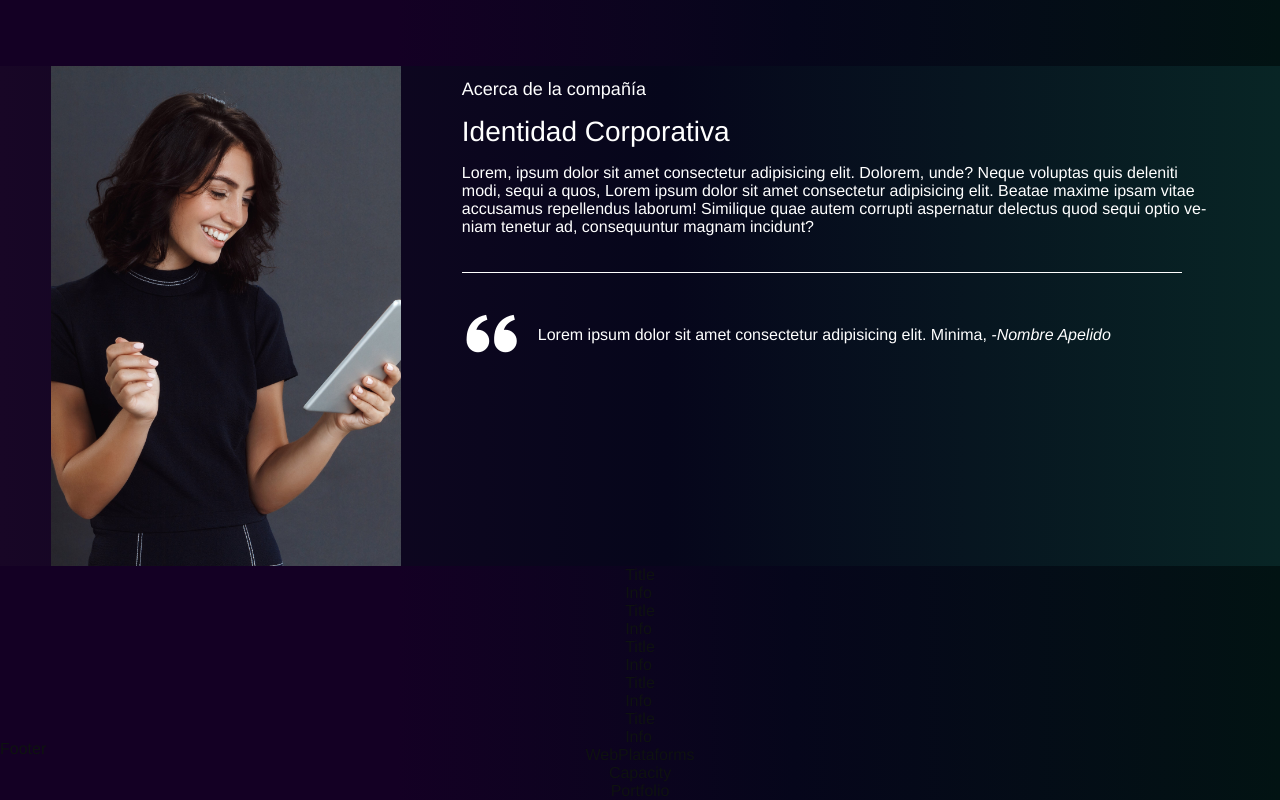
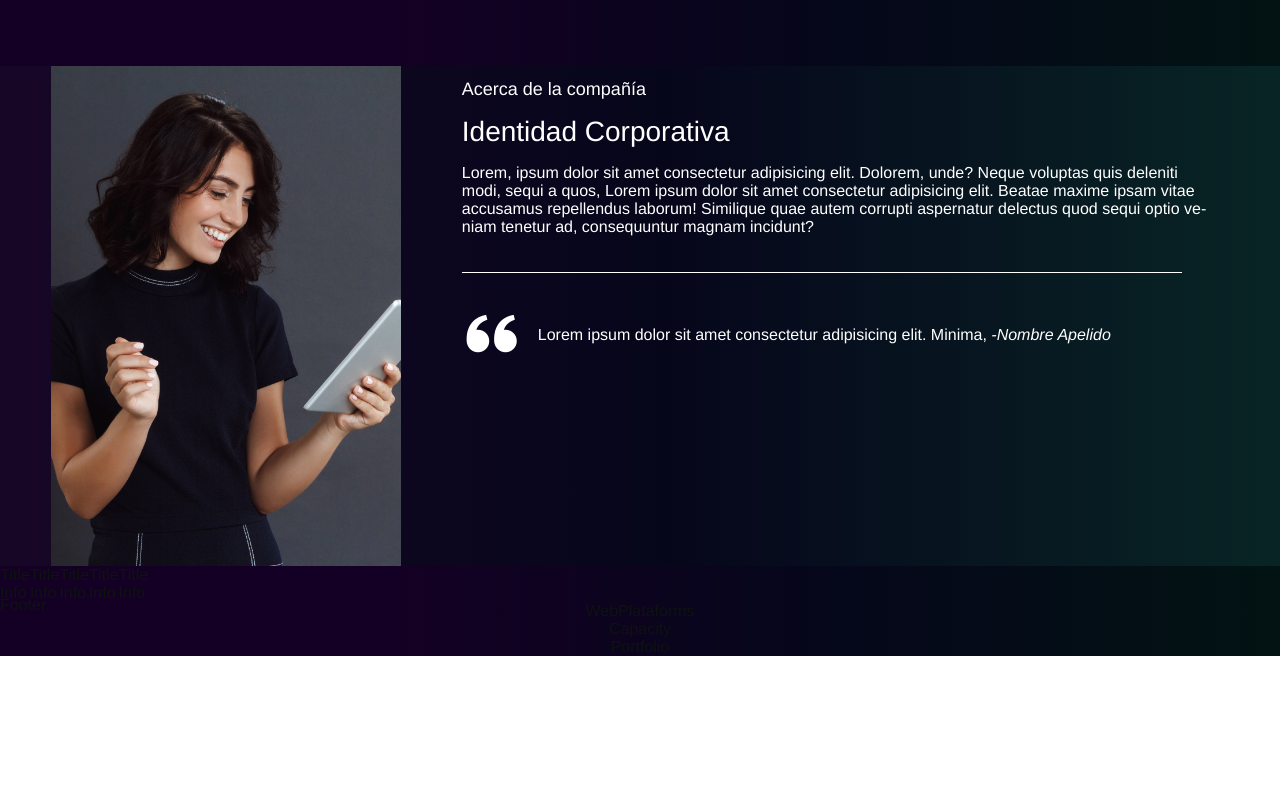
Before and after one commit to cristobalquilimaco/teguilog, a React (Vite) app: page /#/ in a window 1280 px wide. Shown: the part 1286-2086 px from the top of the page. After the commit the page ends 1942 px from the top, so only its background shows below. Built offline with nearby package versions, Linux system fonts and the light colour scheme.

Commit message:
Se agrega width de 100% a .Principal_support

```diff
--- a/src/components/styles/suportAndServices.css
+++ b/src/components/styles/suportAndServices.css
@@ -1,4 +1,5 @@
 .principal_support{
 display:flex ;
-flex-direction: column;
+flex-wrap: wrap;
+width: 100%;
 }
```
